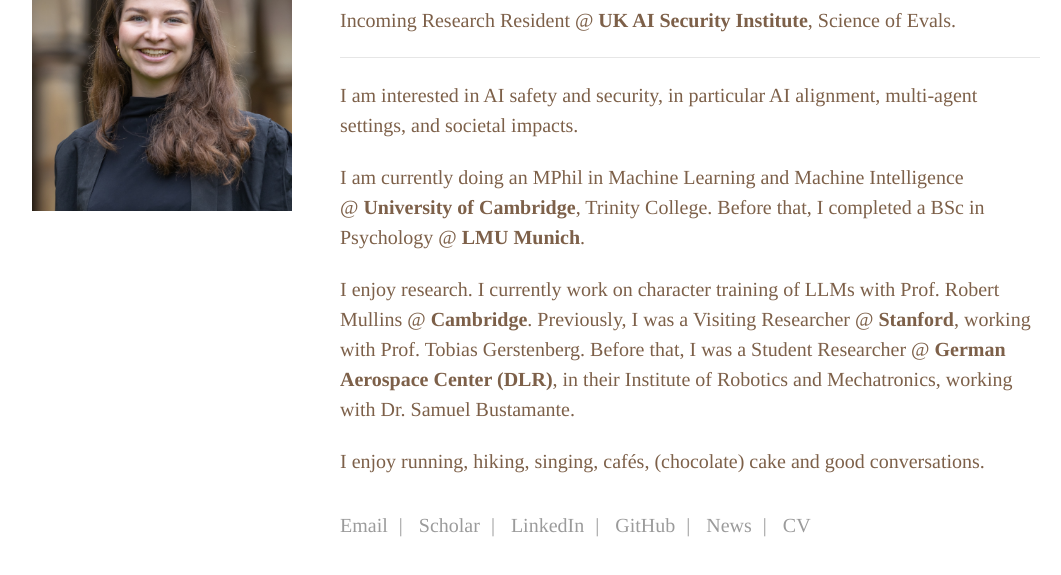
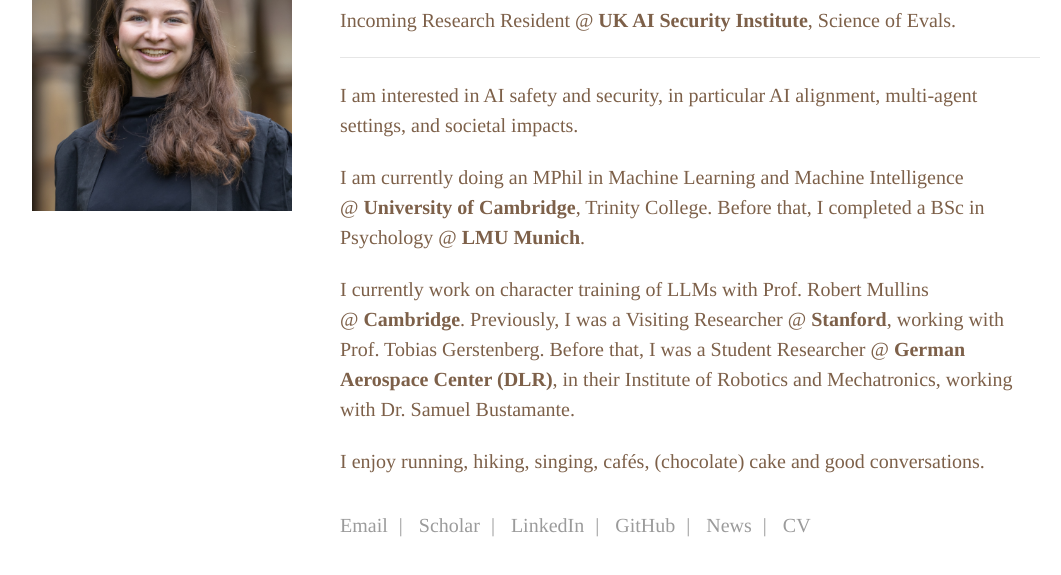
Before and after one commit to BrittBesch/BrittBesch.github.io, a plain HTML site: page index.html in a window 1280 px wide. Shown: the part 209-784 px from the top of the page, without its empty margins (64-1125 px from the left). Drawn offline with Linux system fonts and the light colour scheme.

Commit message:
update: remove research statement from bio

```diff
--- a/index.html
+++ b/index.html
@@ -60,7 +60,7 @@
           </p>
 
           <p>
-            I enjoy research. I currently work on character training of LLMs with
+            I currently work on character training of LLMs with
             <a href="https://scholar.google.com/citations?user=zjXO2HMAAAAJ&amp;hl=de" target="_blank" rel="noopener">Prof. Robert Mullins</a> @&nbsp;<span class="org"><a href="https://www.cam.ac.uk" target="_blank" rel="noopener">Cambridge</a></span>. Previously, I was a Visiting
             Researcher @&nbsp;<span class="org"><a href="https://www.stanford.edu" target="_blank" rel="noopener">Stanford</a></span>, working with <a href="https://cicl.stanford.edu/member/tobias_gerstenberg/" target="_blank" rel="noopener">Prof. Tobias Gerstenberg</a>.
             Before that, I was a Student Researcher @&nbsp;<span class="org"><a href="https://www.dlr.de" target="_blank" rel="noopener">German Aerospace
```
